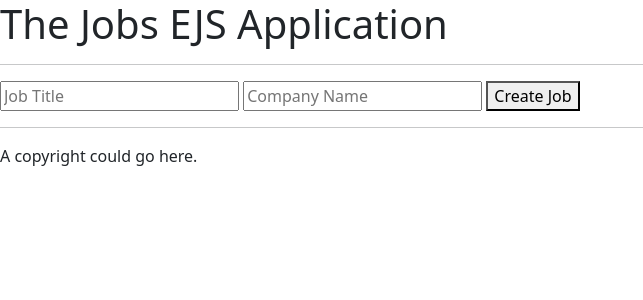
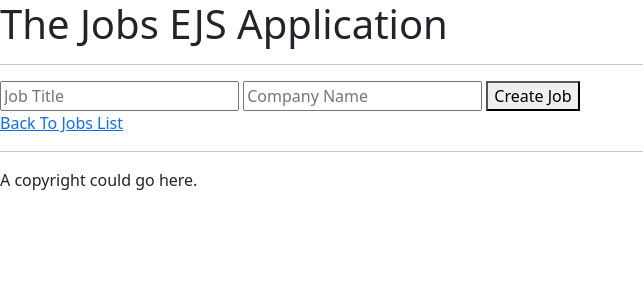
Before and after one commit to Esme48/jobs-ejs, a Node project: template views/job.ejs in a window 1280 px wide. Shown: the top 300 px of the page, without its empty margins (0-643 px from the left). Run offline with Node 20 templates, Linux system fonts and the light colour scheme; the template is opened without the code that fills it, so the values that code supplies are empty; some libraries are stand-ins or nearby versions.

Commit message:
Added the redirect link for the buttons

```diff
--- a/controllers/jobs.js
+++ b/controllers/jobs.js
@@ -1,8 +1,7 @@
 const Job = require('../models/Job')
 const mongoose = require('mongoose');
 //const { StatusCodes } = require('http-status-codes')
-const { BadRequestError, NotFoundError } = require('../errors')
-
+const { BadRequestError, NotFoundError } = require('../errors');
 const getAllJobs = async (req, res) => {
   const jobs = await Job.find({ createdBy: req.user.userId }).sort('createdAt')
   res.render('index', {jobs})
--- a/views/job.ejs
+++ b/views/job.ejs
@@ -3,12 +3,13 @@
 
 <form action="/jobs/create" method="POST">
   <input type="hidden" name="_csrf" value="<%= csrfToken %>" />
+
   <input type="text" name="position" placeholder="Job Title" required />
   <input type="text" name="company" placeholder="Company Name" required />
   <button type="submit">Create Job</button>
 
 </form>
 
-
+<a href="/jobs"> Back To Jobs List</a>
 
 <%- include("partials/footer.ejs") %>
```
